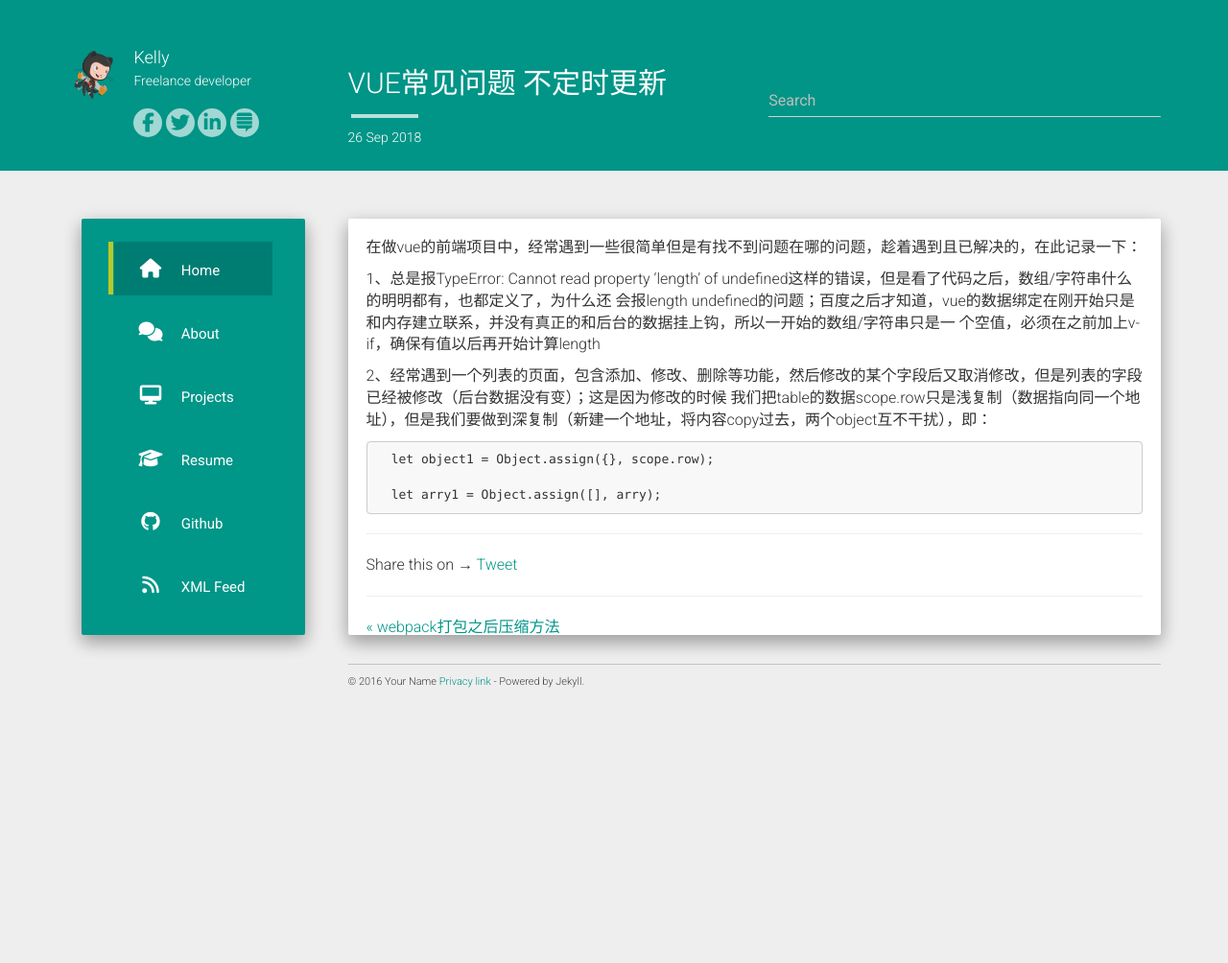
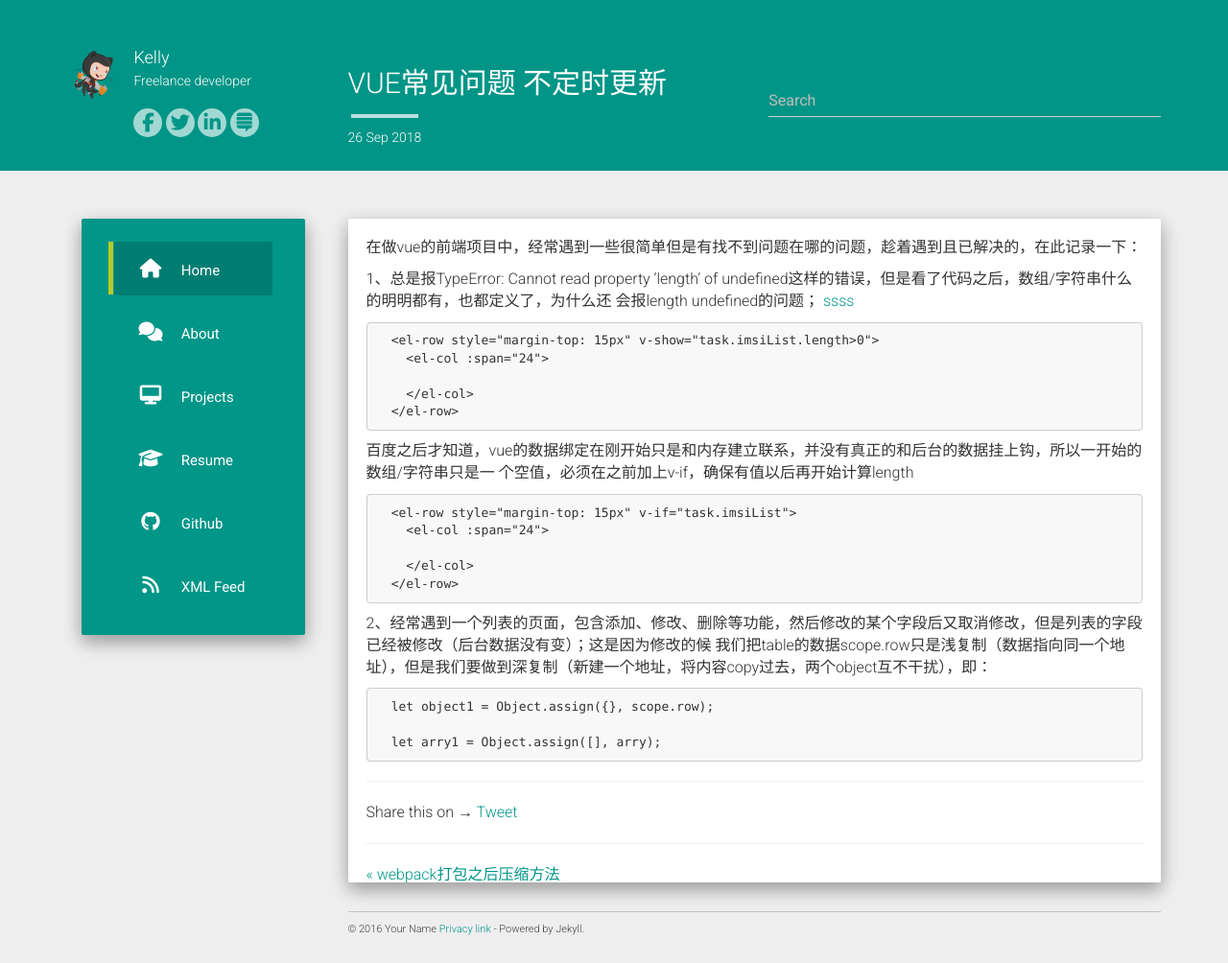
Before and after one commit to kelly-zkl/kelly-zkl.github.io, a Jekyll site: the page built from _posts/2018-9-26-vue常见问题.md, in a window 1280 px wide. Shown: the whole page at 96% size. Built offline with Jekyll 4.4.1, drawn with Linux system fonts in a browser that asks for light colours; nearby versions of some CDN libraries; comment, search, counter and statistics services are not loaded; before the commit the page ends 900 px from its top, so only the background shows below that.

Commit message:
Update 2018-9-26-vue常见问题.md

````diff
--- a/_posts/2018-9-26-vue常见问题.md
+++ b/_posts/2018-9-26-vue常见问题.md
@@ -9,10 +9,28 @@ tag: vue 问题
   在做vue的前端项目中，经常遇到一些很简单但是有找不到问题在哪的问题，趁着遇到且已解决的，在此记录一下：
 
   1、总是报TypeError: Cannot read property 'length' of undefined这样的错误，但是看了代码之后，数组/字符串什么的明明都有，也都定义了，为什么还
-  会报length undefined的问题；百度之后才知道，vue的数据绑定在刚开始只是和内存建立联系，并没有真正的和后台的数据挂上钩，所以一开始的数组/字符串只是一
+  会报length undefined的问题；
+  [ssss]("https://kelly-zkl.github.io/assets/$}UTBPV(WR3)K5[Y[ZUQZ}S.png)
+  ```
+  <el-row style="margin-top: 15px" v-show="task.imsiList.length>0">
+    <el-col :span="24">
+      {{task.imsi}}
+    </el-col>
+  </el-row>
+  ```
+
+  百度之后才知道，vue的数据绑定在刚开始只是和内存建立联系，并没有真正的和后台的数据挂上钩，所以一开始的数组/字符串只是一
   个空值，必须在之前加上v-if，确保有值以后再开始计算length
 
-  2、经常遇到一个列表的页面，包含添加、修改、删除等功能，然后修改的某个字段后又取消修改，但是列表的字段已经被修改（后台数据没有变）；这是因为修改的时候
+  ```
+  <el-row style="margin-top: 15px" v-if="task.imsiList">
+    <el-col :span="24">
+      {{task.imsi}}
+    </el-col>
+  </el-row>
+  ```
+
+  2、经常遇到一个列表的页面，包含添加、修改、删除等功能，然后修改的某个字段后又取消修改，但是列表的字段已经被修改（后台数据没有变）；这是因为修改的候
   我们把table的数据scope.row只是浅复制（数据指向同一个地址），但是我们要做到深复制（新建一个地址，将内容copy过去，两个object互不干扰），即：
   ```
   let object1 = Object.assign({}, scope.row);
````
